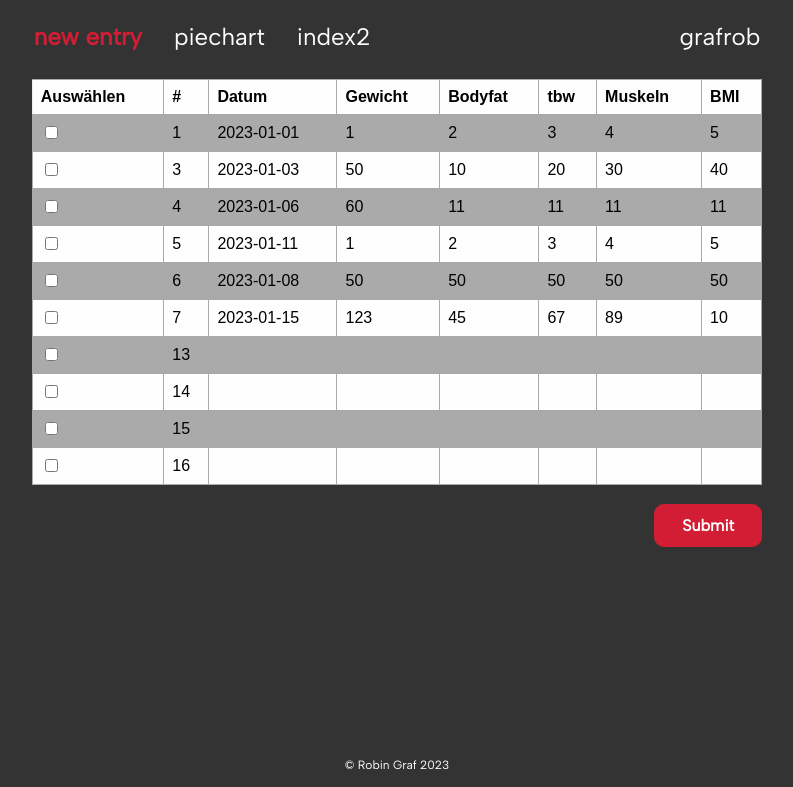
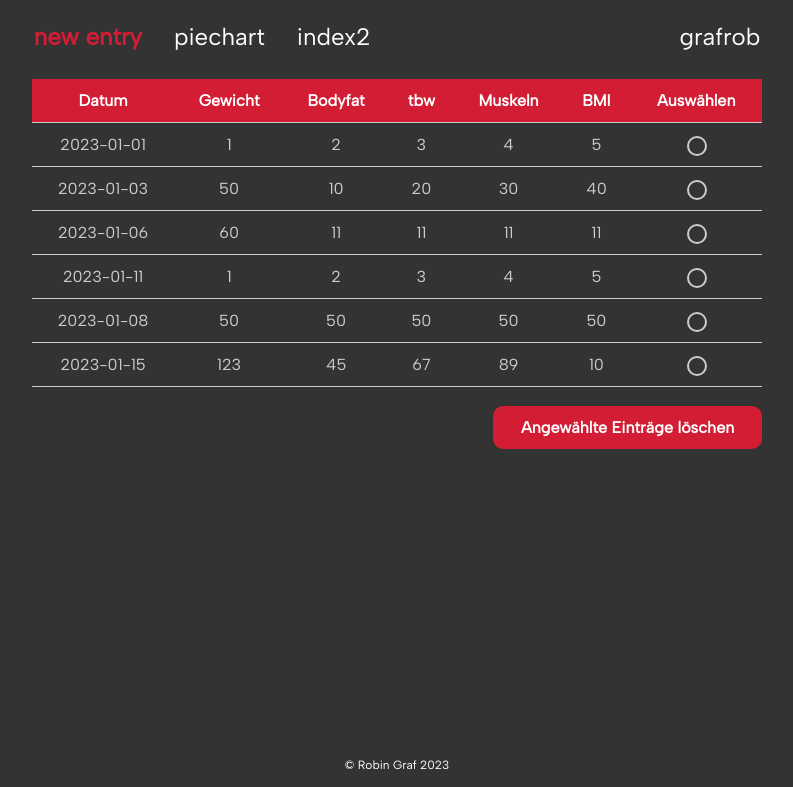
Before and after one commit to sn1perm0nkey/pro2, a Flask app: page /index2 in a window 1280 px wide. Shown: the top 787 px of the page, without its empty margins (243-1036 px from the left). Run offline with Flask 2, Linux system fonts and the light colour scheme.

Commit message:
frontend

```diff
--- a/hello_world/database.csv
+++ b/hello_world/database.csv
@@ -1 +1 @@
-{"1": {"datum": "2023-01-01", "gewicht": "1", "bodyfat": "2", "tbw": "3", "muskeln": "4", "bmi": "5", "nummer": "1"}, "3": {"datum": "2023-01-03", "gewicht": "50", "bodyfat": "10", "tbw": "20", "muskeln": "30", "bmi": "40", "nummer": 3}, "4": {"datum": "2023-01-06", "gewicht": "60", "bodyfat": "11", "tbw": "11", "muskeln": "11", "bmi": "11", "nummer": 4}, "5": {"datum": "2023-01-11", "gewicht": "1", "bodyfat": "2", "tbw": "3", "muskeln": "4", "bmi": "5", "nummer": 5}, "6": {"datum": "2023-01-08", "gewicht": "50", "bodyfat": "50", "tbw": "50", "muskeln": "50", "bmi": "50", "nummer": 6}, "7": {"datum": "2023-01-15", "gewicht": "123", "bodyfat": "45", "tbw": "67", "muskeln": "89", "bmi": "10", "nummer": 7}, "13": {"datum": "", "gewicht": "", "bodyfat": "", "tbw": "", "muskeln": "", "bmi": "", "nummer": 13}, "14": {"datum": "", "gewicht": "", "bodyfat": "", "tbw": "", "muskeln": "", "bmi": "", "nummer": 14}, "15": {"datum": "", "gewicht": "", "bodyfat": "", "tbw": "", "muskeln": "", "bmi": "", "nummer": 15}, "16": {"datum": "", "gewicht": "", "bodyfat": "", "tbw": "", "muskeln": "", "bmi": "", "nummer": 16}}
+{"1": {"datum": "2023-01-01", "gewicht": "1", "bodyfat": "2", "tbw": "3", "muskeln": "4", "bmi": "5", "nummer": "1"}, "3": {"datum": "2023-01-03", "gewicht": "50", "bodyfat": "10", "tbw": "20", "muskeln": "30", "bmi": "40", "nummer": 3}, "4": {"datum": "2023-01-06", "gewicht": "60", "bodyfat": "11", "tbw": "11", "muskeln": "11", "bmi": "11", "nummer": 4}, "5": {"datum": "2023-01-11", "gewicht": "1", "bodyfat": "2", "tbw": "3", "muskeln": "4", "bmi": "5", "nummer": 5}, "6": {"datum": "2023-01-08", "gewicht": "50", "bodyfat": "50", "tbw": "50", "muskeln": "50", "bmi": "50", "nummer": 6}, "7": {"datum": "2023-01-15", "gewicht": "123", "bodyfat": "45", "tbw": "67", "muskeln": "89", "bmi": "10", "nummer": 7}}
--- a/hello_world/main.py
+++ b/hello_world/main.py
@@ -146,8 +146,13 @@
 
     div = plot(fig, output_type="div")
 
+    auswahl = ["Robin"]
+    auswahl_username = ["grafrob"]
+    ausgewaehlter_username = random.choice(auswahl_username)
+    ausgewaehlter_name = random.choice(auswahl)
 
-    return render_template("viz.html", barchart=div, seitentitel="Chart")
+
+    return render_template("viz.html", barchart=div, name=ausgewaehlter_name, username=ausgewaehlter_username, seitentitel="Chart")
 
 
 
--- a/hello_world/static/main.css
+++ b/hello_world/static/main.css
@@ -104,11 +104,7 @@
     font-size: 16px;
 }
 
-table {
-    color: #000000;
-    font-weight: normal;
-    font-size: 16px;
-}
+
 
 * {
   box-sizing: border-box;
@@ -283,23 +279,36 @@
 }
 
 
-
 table {
-  font-family: arial, sans-serif;
   border-collapse: collapse;
   width: 100%;
-  background-color: #FEFEFE;
+  color: #ccc;
+  font-weight: normal;
+
 }
 
-td, th {
-  border: 1px solid #aaaaaa;
-  text-align: left;
-  padding: 8px;
+
+th {
+  background-color: #D21D34;
+  color: white;
+  padding: 12px;
+  text-align: center;
+  font-size: 16px;
+  border-bottom: 1px solid #ccc;
 }
 
-tr:nth-child(even) {
-  background-color: #aaaaaa;
+td {
+    border-bottom: 1px solid #ccc;
+    padding: 10px;
+    text-align: center;
+    font-size: 16px;
 }
+
+tr:hover {
+    background-color: #000000;
+}
+
+
 
 
 /* Responsive layout - when the screen is less than 600px wide, make the two columns stack on top of each other instead of next to each other */
--- a/hello_world/templates/header.jinja
+++ b/hello_world/templates/header.jinja
@@ -4,10 +4,10 @@
 <head>
     <meta charset="UTF-8">
     <title>{{ seitentitel }}</title>
-    <link rel="icon" type="image/x-icon" href="../images/favicon.png">
-    <link rel="stylesheet" href="{{ url_for('static', filename='main.css') }}">
-    <link href='https://fonts.googleapis.com/css?family=Albert Sans' rel='stylesheet'>
-    <link href='https://fonts.googleapis.com/css?family=Ultra' rel='stylesheet'>
+    <link rel="shortcut icon" href="{{ url_for('static', filename='images/favicon.png') }}"/>
+    <link rel="stylesheet" href="{{ url_for('static', filename='main.css') }}"/>
+    <link href='https://fonts.googleapis.com/css?family=Albert Sans' rel='stylesheet'/>
+    <link href='https://fonts.googleapis.com/css?family=Ultra' rel='stylesheet'/>
 
 </head>
 
--- a/hello_world/templates/index2.html
+++ b/hello_world/templates/index2.html
@@ -9,35 +9,35 @@
 
   <div class="container2">
     <form method="POST">
+      <div style="overflow-x:auto;">
     <table>
       <tr>
-        <th style="border-left: 1px solid #eee;" class="align-middle">Auswählen</th>
-        <th>#</th>
         <th>Datum</th>
         <th>Gewicht</th>
         <th>Bodyfat</th>
         <th>tbw</th>
         <th>Muskeln</th>
         <th>BMI</th>
+        <th>Auswählen</th>
       </tr>
           {% for eintrag in liste %}
       <tr>
-        <td><input type="checkbox" id="nummer_del" name="nummer_del" value="{{ eintrag[6][1] }}"></td>
-        <td>{{ eintrag[6][1] }}</td>
         <td>{{ eintrag[0][1] }}</td>
         <td>{{ eintrag[1][1] }}</td>
         <td>{{ eintrag[2][1] }}</td>
         <td>{{ eintrag[3][1] }}</td>
         <td>{{ eintrag[4][1] }}</td>
         <td>{{ eintrag[5][1] }}</td>
+        <td><input type="radio" id="nummer_del" name="nummer_del" value="{{ eintrag[6][1] }}"></td>
       </tr>
     {% endfor %}
     </table>
+      </div>
     <br>
     <div>
       <div class="row">
         <div class="col-75">
-          <input type="submit" value="Submit">
+          <input type="submit" value="Angewählte Einträge löschen">
         </div>
       </div>
     </form>
```
Also changed, not shown: hello_world/static/images/favicon_16x16.png (added).
